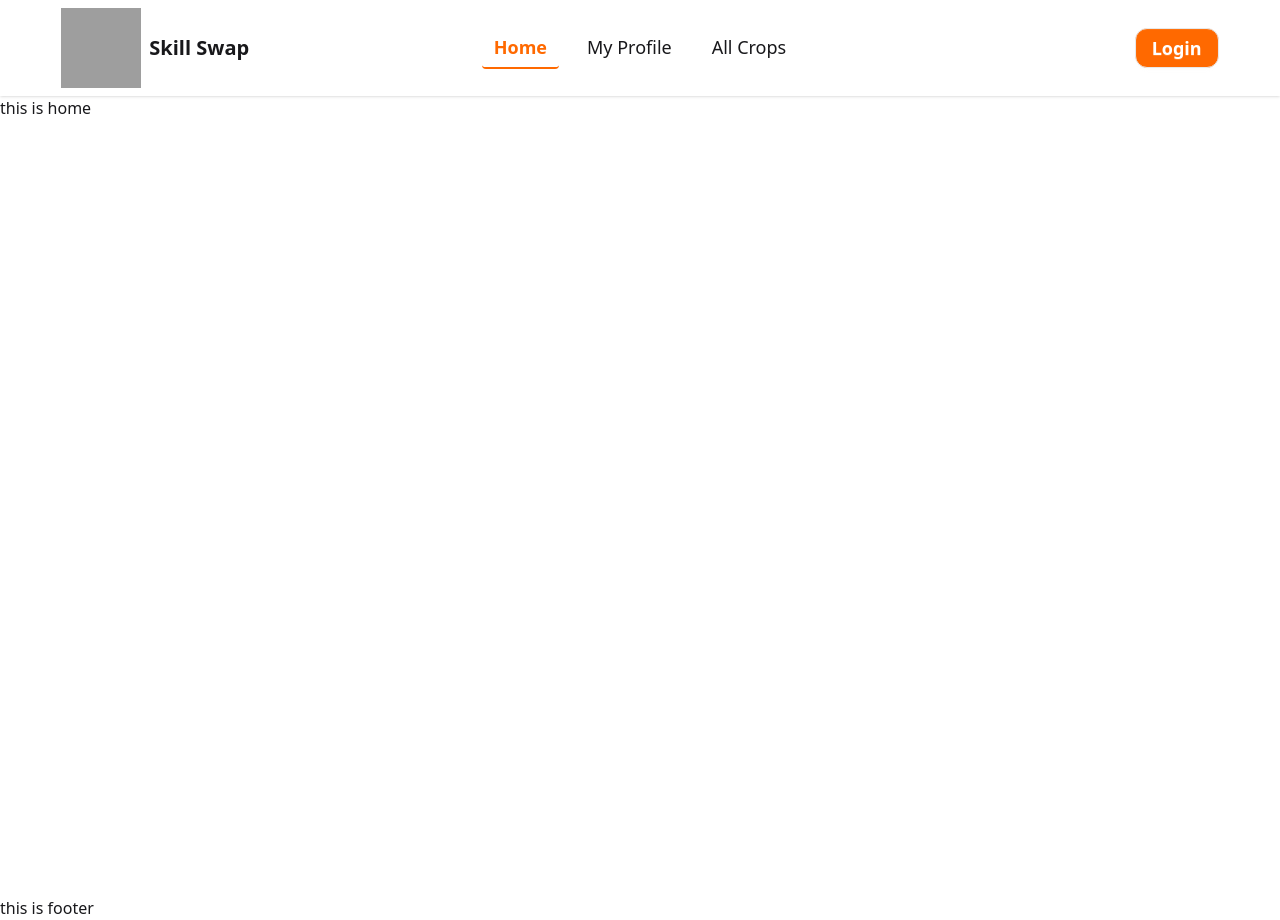
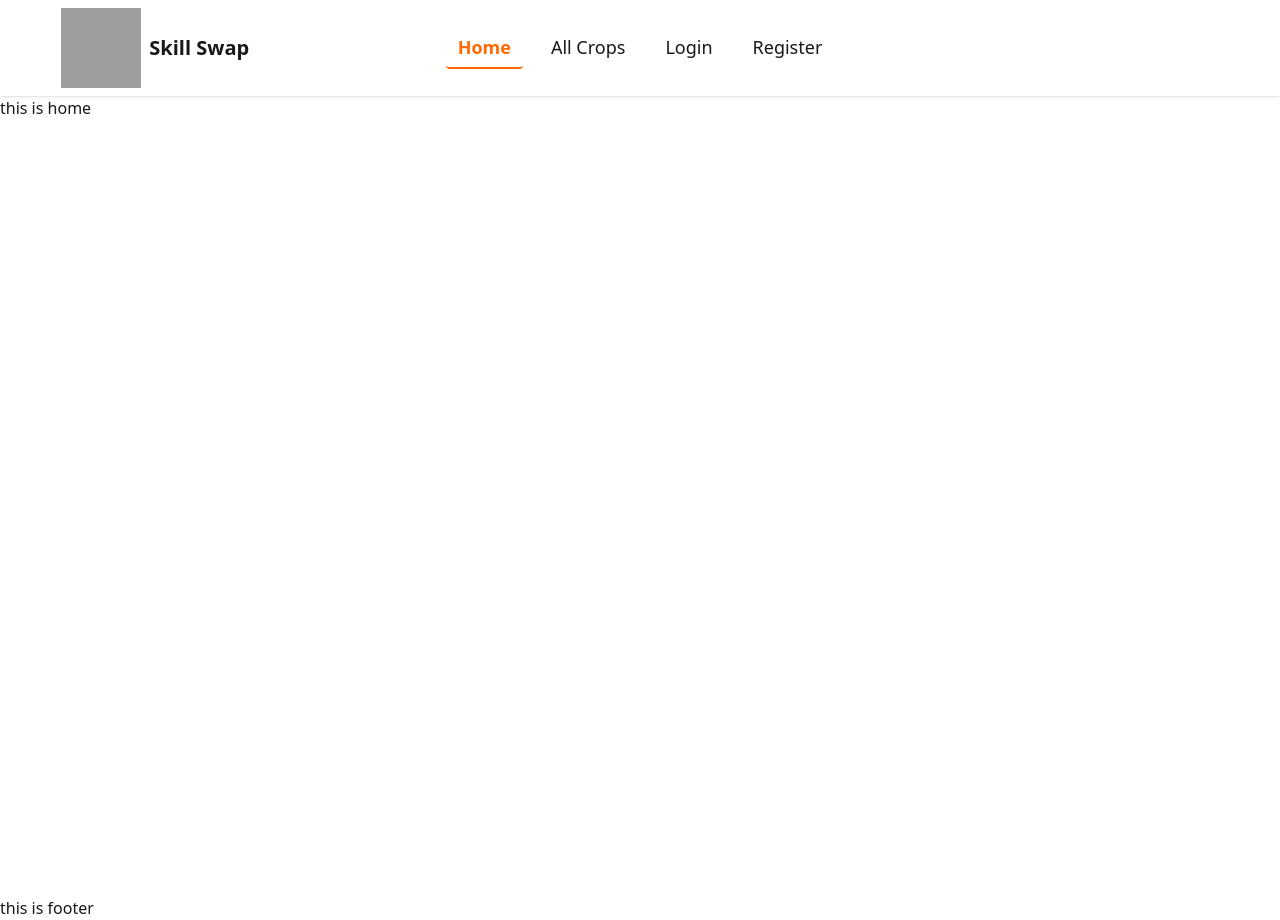
Before and after one commit to rabiulislam5334/KrishiLink-client, a React (Vite) app: page / in a window 1280 px wide. Built offline with nearby package versions, Linux system fonts and the light colour scheme; no server answers; grey boxes are pictures that could not be loaded.

Commit message:
new section added

```diff
--- a/src/Components/Navbar.jsx
+++ b/src/Components/Navbar.jsx
@@ -1,10 +1,10 @@
-import React, { use, useState, useEffect, useRef } from "react";
+import React, { useContext, useState, useEffect, useRef } from "react";
 import { Link, NavLink } from "react-router";
 import toast from "react-hot-toast";
 import { AuthContext } from "../Provider/AuthProvider";
 
 const Navber = () => {
-  const { user, logOut } = use(AuthContext);
+  const { user, logOut } = useContext(AuthContext);
   const [theme, setTheme] = useState("light");
   const [openMenu, setOpenMenu] = useState(false);
   const menuRef = useRef(null);
@@ -47,7 +47,8 @@ const Navber = () => {
     return () => document.removeEventListener("mousedown", handleClickOutside);
   }, []);
 
-  const link = (
+  // ✅ Conditional Nav Links
+  const navLinks = (
     <>
       <li>
         <NavLink
@@ -64,6 +65,48 @@ const Navber = () => {
 
       <li>
         <NavLink
+          to="/all_crops"
+          className={({ isActive }) =>
+            isActive
+              ? "text-orange-500 border-b-2 border-orange-500 font-semibold"
+              : "hover:text-orange-500 hover:border-b-2 hover:border-orange-500"
+          }
+        >
+          All Crops
+        </NavLink>
+      </li>
+
+      {!user ? (
+        <>
+          <li>
+            <NavLink
+              to="/auth/login"
+              className={({ isActive }) =>
+                isActive
+                  ? "text-orange-500 border-b-2 border-orange-500 font-semibold"
+                  : "hover:text-orange-500 hover:border-b-2 hover:border-orange-500"
+              }
+            >
+              Login
+            </NavLink>
+          </li>
+          <li>
+            <NavLink
+              to="/auth/register"
+              className={({ isActive }) =>
+                isActive
+                  ? "text-orange-500 border-b-2 border-orange-500 font-semibold"
+                  : "hover:text-orange-500 hover:border-b-2 hover:border-orange-500"
+              }
+            >
+              Register
+            </NavLink>
+          </li>
+        </>
+      ) : (
+        <>
+          <li>
+            <NavLink
               to="/my_profile"
               className={({ isActive }) =>
                 isActive
@@ -74,19 +117,44 @@ const Navber = () => {
               My Profile
             </NavLink>
           </li>
-
           <li>
             <NavLink
-          to="/all_crops"
+              to="/add_crops"
               className={({ isActive }) =>
                 isActive
                   ? "text-orange-500 border-b-2 border-orange-500 font-semibold"
                   : "hover:text-orange-500 hover:border-b-2 hover:border-orange-500"
               }
             >
-          All Crops
+              Add Crops
             </NavLink>
           </li>
+          <li>
+            <NavLink
+              to="/my_posts"
+              className={({ isActive }) =>
+                isActive
+                  ? "text-orange-500 border-b-2 border-orange-500 font-semibold"
+                  : "hover:text-orange-500 hover:border-b-2 hover:border-orange-500"
+              }
+            >
+              My Posts
+            </NavLink>
+          </li>
+          <li>
+            <NavLink
+              to="/my_interests"
+              className={({ isActive }) =>
+                isActive
+                  ? "text-orange-500 border-b-2 border-orange-500 font-semibold"
+                  : "hover:text-orange-500 hover:border-b-2 hover:border-orange-500"
+              }
+            >
+              My Interests
+            </NavLink>
+          </li>
+        </>
+      )}
     </>
   );
 
@@ -96,6 +164,7 @@ const Navber = () => {
         <div className="navbar">
           {/* Left side */}
           <div className="navbar-start">
+            {/* Dropdown for Mobile */}
             <div className="dropdown">
               <div
                 tabIndex={0}
@@ -121,7 +190,7 @@ const Navber = () => {
                 tabIndex={0}
                 className="menu menu-sm dropdown-content bg-base-100 rounded-box z-[1] mt-3 w-52 p-2 shadow"
               >
-                {link}
+                {navLinks}
               </ul>
             </div>
 
@@ -140,14 +209,15 @@ const Navber = () => {
 
           {/* Center */}
           <div className="navbar-center hidden lg:flex">
-            <ul className="menu gap-4 text-lg menu-horizontal px-1">{link}</ul>
+            <ul className="menu gap-4 text-lg menu-horizontal px-1">
+              {navLinks}
+            </ul>
           </div>
 
           {/* Right side */}
           <div className="navbar-end gap-5 items-center relative" ref={menuRef}>
-            {user && (
+            {user ? (
               <div className="relative">
-                {/* Avatar */}
                 <img
                   className="w-12 h-12 rounded-full border-2 border-green-500 cursor-pointer object-cover"
                   src={
@@ -203,16 +273,7 @@ const Navber = () => {
                   </div>
                 )}
               </div>
-            )}
-
-            {!user && (
-              <Link
-                to="/auth/login"
-                className="btn hover:bg-orange-400 bg-orange-500 text-white font-bold text-lg rounded-xl"
-              >
-                Login
-              </Link>
-            )}
+            ) : null}
           </div>
         </div>
       </div>
--- a/src/Pages/My Interests/MyInterests.jsx
+++ b/src/Pages/My Interests/MyInterests.jsx
@@ -1,7 +1,11 @@
 import React from "react";
 
 const MyInterests = () => {
-  return <div>My Interests</div>;
+  return (
+    <div>
+      <h1>this is my interrest</h1>
+    </div>
+  );
 };
 
 export default MyInterests;
--- /dev/null
+++ b/src/Pages/My posts/Mypost.jsx
@@ -0,0 +1,7 @@
+import React from "react";
+
+const MyPost = () => {
+  return <div>this is my post</div>;
+};
+
+export default MyPost;
--- a/src/Routers/Router.jsx
+++ b/src/Routers/Router.jsx
@@ -23,6 +23,9 @@ import ForgotPassword from "../Auth/ForgotPassword";
 import AuthLayout from "../Layouts/AuthLayout";
 import Login from "../Auth/Login";
 import Registration from "../Auth/Registration";
+import MyInterests from "../Pages/My Interests/MyInterests";
+import MyPost from "../Pages/My posts/Mypost";
+import AddCrops from "../Pages/Add Crops/AddCrops";
 
 export const router = createBrowserRouter([
   {
@@ -45,12 +48,30 @@ export const router = createBrowserRouter([
 
       {
         path: "/my_profile",
+        element: <MyProfile />,
+      },
+      {
+        path: "/add_crops",
+        element: <AddCrops />,
+      },
+
+      {
+        path: "/my_interests",
         element: (
           <PrivetRouter>
-            <MyProfile />
+            <MyInterests />
           </PrivetRouter>
         ),
       },
+      {
+        path: "/my_posts",
+        element: (
+          <PrivetRouter>
+            <MyPost />
+          </PrivetRouter>
+        ),
+      },
+
       {
         path: "/auth/forgot-password",
         element: <ForgotPassword></ForgotPassword>,
```
Lines whose indentation alone changed are shown as unchanged.
